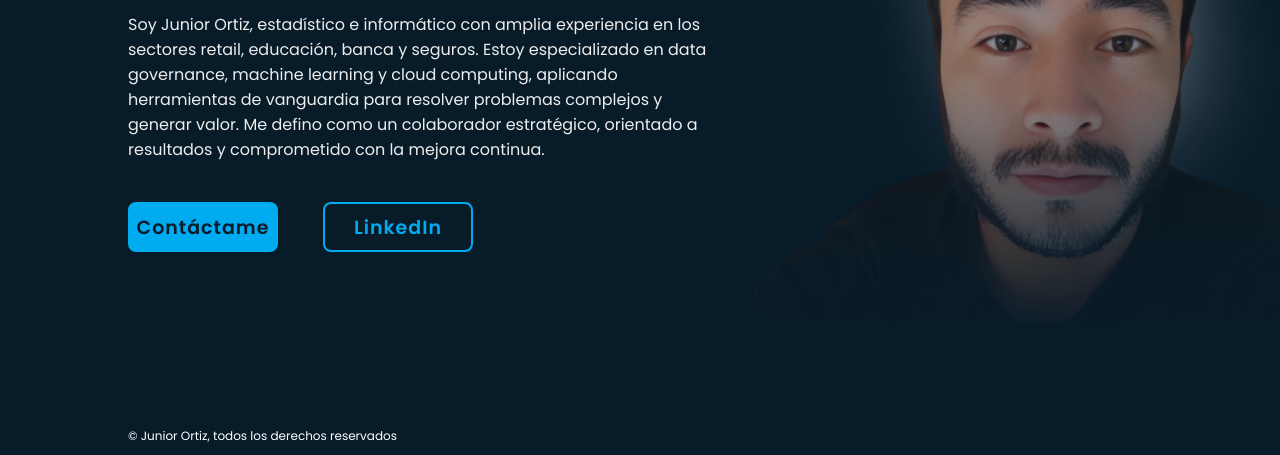
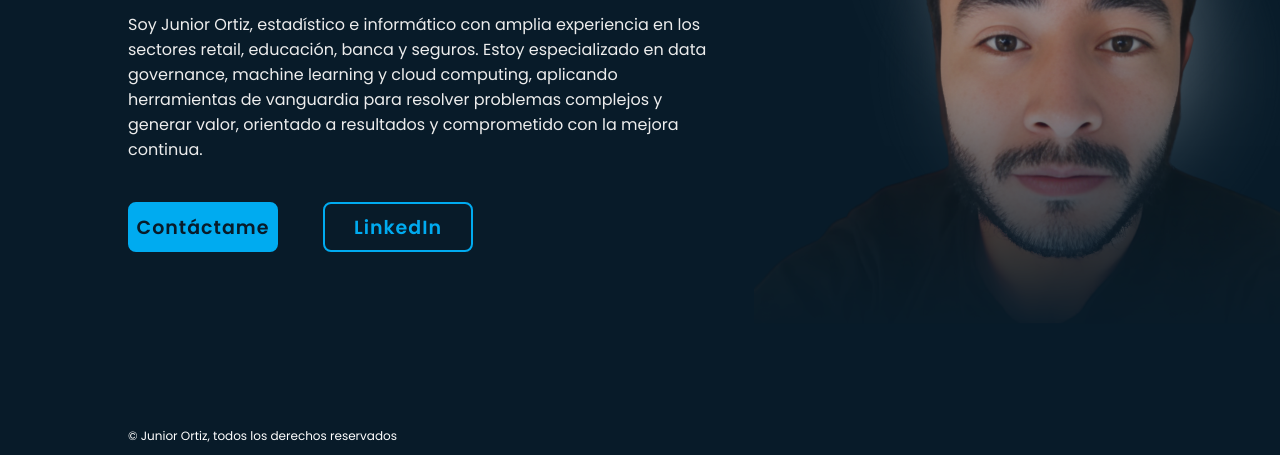
Before and after one commit to juorme/juniorom.github-io, a plain HTML site: page index.html in a window 1280 px wide. Shown: the part 345-800 px from the top of the page. Drawn offline with nearby package versions, Linux system fonts and the light colour scheme.

Commit message:
Update index.html

```diff
--- a/index.html
+++ b/index.html
@@ -28,7 +28,7 @@
             <h1>Datos que impulsan tu éxito</h1>
             <!-- <h3> Analista de Datos</h3> -->
             <p>
-                Soy Junior Ortiz, estadístico e informático con amplia experiencia en los sectores retail, educación, banca y seguros. Estoy especializado en data governance, machine learning y cloud computing, aplicando herramientas de vanguardia para resolver problemas complejos y generar valor. Me defino como un colaborador estratégico, orientado a resultados y comprometido con la mejora continua.
+                Soy Junior Ortiz, estadístico e informático con amplia experiencia en los sectores retail, educación, banca y seguros. Estoy especializado en data governance, machine learning y cloud computing, aplicando herramientas de vanguardia para resolver problemas complejos y generar valor, orientado a resultados y comprometido con la mejora continua.
             </p>
             <div class="btn-box">
                 <a href="https://forms.gle/SnG3WPoaEUDAMwhV8">Contáctame</a>
```
